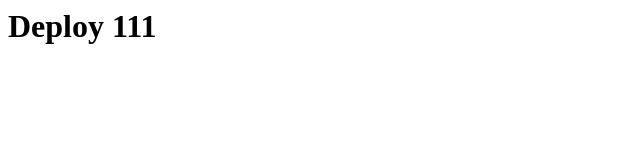
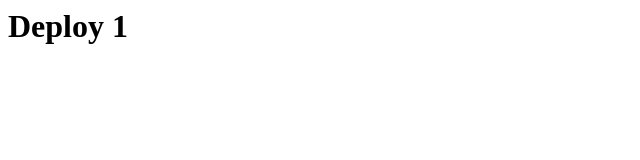
Before and after one commit to waytotaran/code-deploy-aws, a plain HTML site: page index.html in a window 1280 px wide. Shown: the full height of the page, 0-640 px from the left. Drawn offline with Linux system fonts and the light colour scheme.

Commit message:
Update index.html

```diff
--- a/index.html
+++ b/index.html
@@ -1,5 +1,5 @@
 <html>
 <h1>
-Deploy 111
+Deploy 1
 </h1>
 </html>
```
